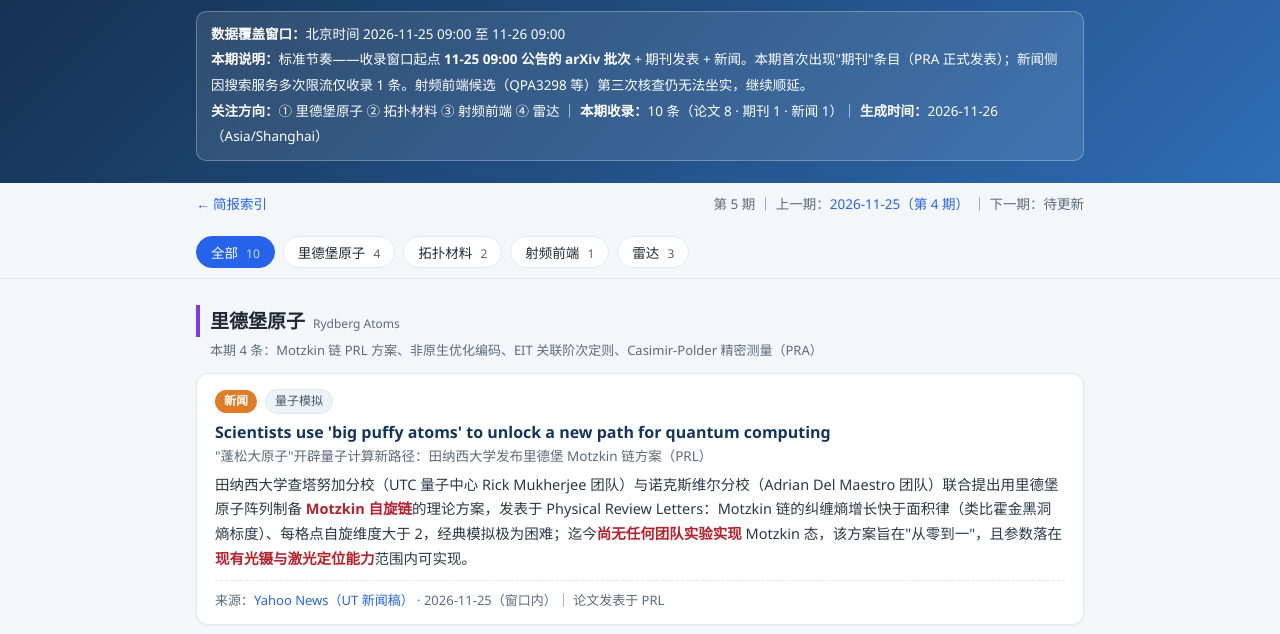
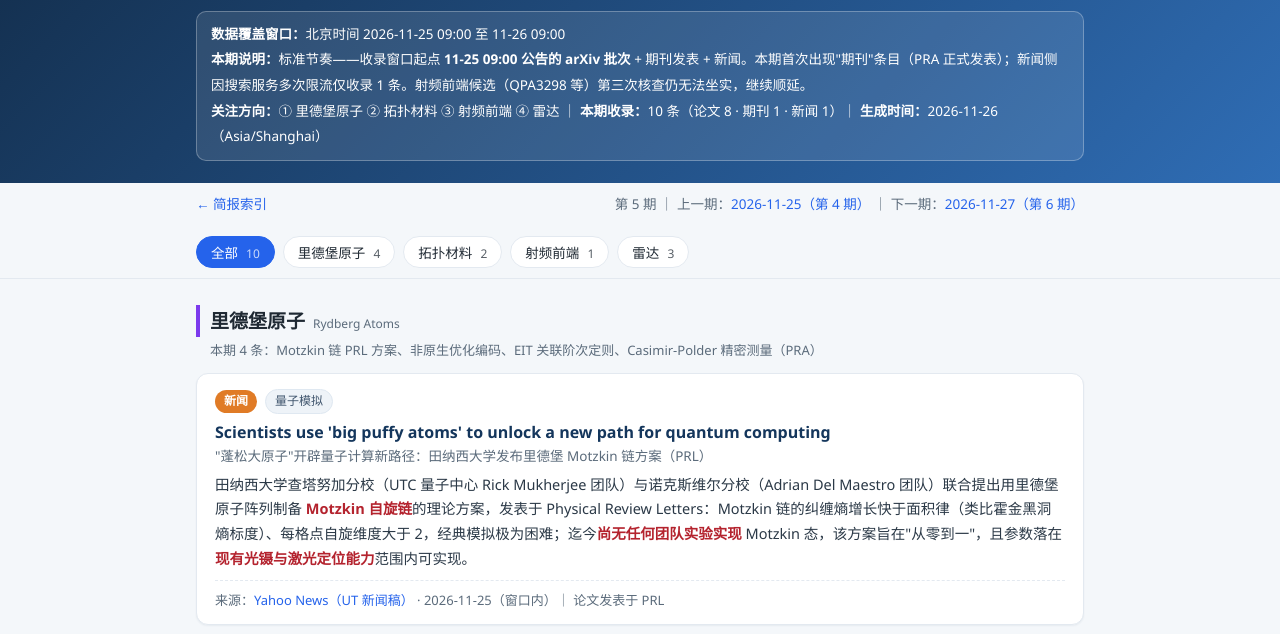
Before and after one commit to ShanyangDiye/frontier-briefing, a plain HTML site: page 2026-11-26.html in a window 1280 px wide. Shown: the part 130-764 px from the top of the page. Drawn offline with Linux system fonts and the light colour scheme.

Commit message:
update 2026-11-26.html

```diff
--- a/2026-11-26.html
+++ b/2026-11-26.html
@@ -65,7 +65,7 @@ footer{max-width:920px;margin:34px auto 0;padding:14px 16px 0;border-top:1px sol
 
 <div class="daynav">
   <a href="index.html">← 简报索引</a>
-  <span>第 5 期 ｜ 上一期：<a href="2026-11-25.html">2026-11-25（第 4 期）</a> ｜ 下一期：待更新</span>
+  <span>第 5 期 ｜ 上一期：<a href="2026-11-25.html">2026-11-25（第 4 期）</a> ｜ 下一期：<a href="2026-11-27.html">2026-11-27（第 6 期）</a></span>
 </div>
 
 <nav class="tabs">
```
